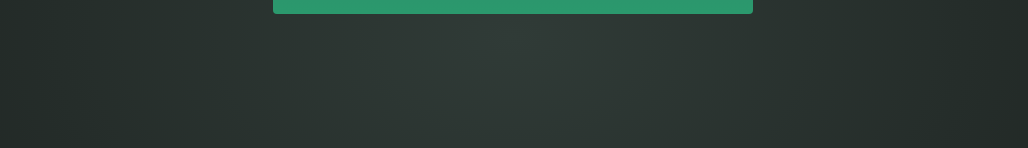
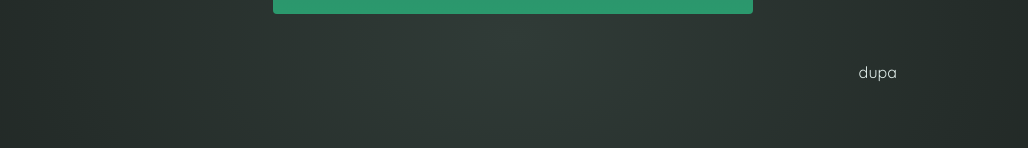
Before and after one commit to gcyburt/investment-calculator, a React (Vite) app: page / in a window 1280 px wide. Shown: the part 388-536 px from the top of the page, without its empty margins (127-1155 px from the left). Built offline with nearby package versions, Linux system fonts and the light colour scheme.

Commit message:
add CalculationsGrid component

```diff
--- a/src/App.jsx
+++ b/src/App.jsx
@@ -2,12 +2,14 @@ import React from 'react'
 
 import Header from './Header'
 import UserForm from './UserForm'
+import CalculationsGrid from './CalculationsGrid'
 
 function App() {
   return (
     <>
       <Header />
       <UserForm />
+      <CalculationsGrid />
     </>
   )
 }
--- /dev/null
+++ b/src/CalculationsGrid.jsx
@@ -0,0 +1,7 @@
+export default function CalculationsGrid() {
+    return (
+        <div id="result">
+            dupa
+        </div>
+    )
+}
```
Also changed, not shown: src/Header.jsx (indentation only).
